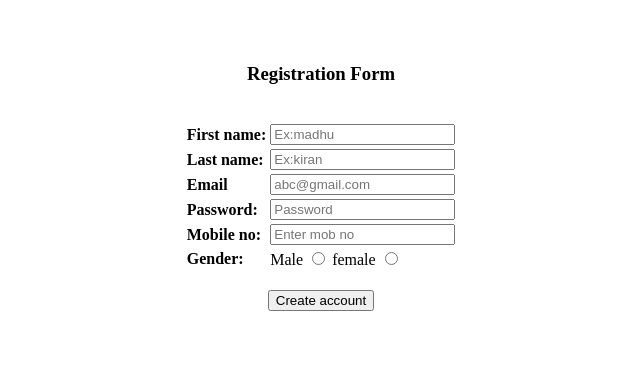
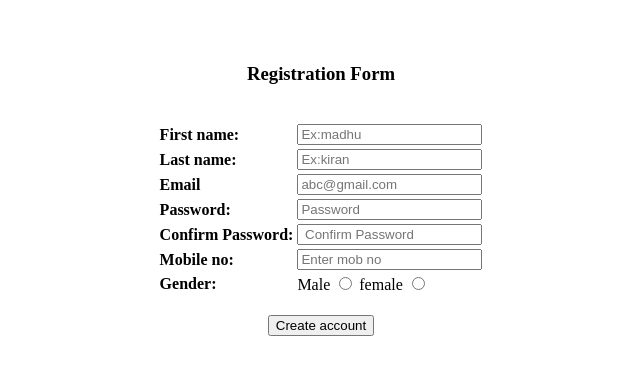
Before and after one commit to Madhukiran00/form, a plain HTML site: page regform.html in a window 1280 px wide. Shown: the whole page, without its empty margins (319-959 px from the left). Drawn offline with Linux system fonts and the light colour scheme.

Commit message:
Update regform.html

```diff
--- a/regform.html
+++ b/regform.html
@@ -19,6 +19,8 @@
         <td><input type="email" required placeholder="abc@gmail.com" id="mail"></td></tr>
         <tr><td><label for="password"><b>Password:</b></label></td>
         <td><input type="password"  minlength="8" placeholder="Password" id="password"></td></tr>
+        <tr><td><label for="conpass"><b>Confirm Password:</b></label></td>
+        <td><input type="password"  minlength="8" placeholder=" Confirm Password" id="conpass"></td></tr>
         <tr><td><label for="mobno"><b>Mobile no:</b></label></td>
         <td><input type="number" required placeholder="Enter mob no" id="mobno"></td>
         <tr><td><label><b>Gender:</b></label></td>
```
